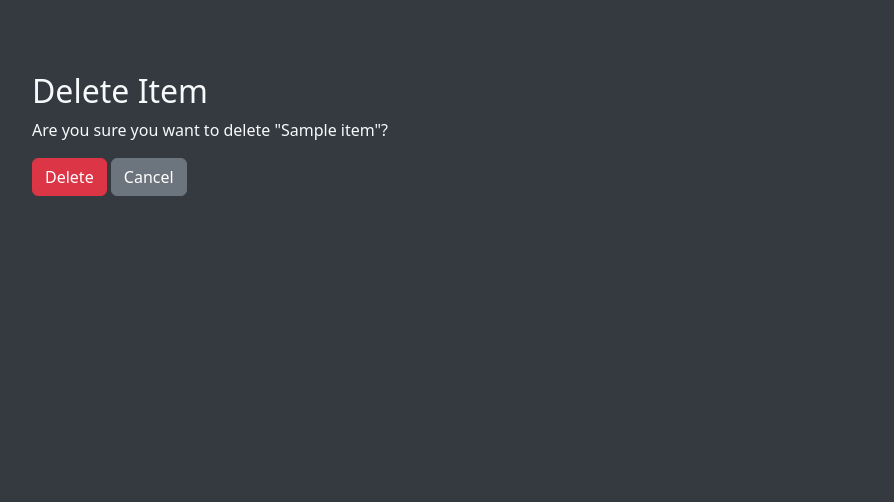
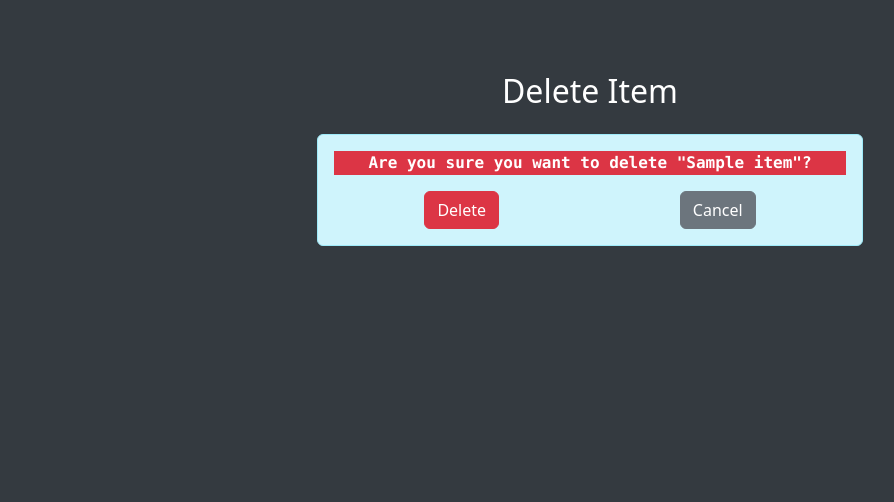
Before and after one commit to chirag-v/openrx, a Django app: page /item/delete/1/ in a window 1280 px wide. Shown: the part 76-578 px from the top of the page, without its empty margins (50-944 px from the left). Run offline with Django 5.2, Linux system fonts and the light colour scheme; tables that the repository leaves empty hold one stand-in row (values such as "Sample post"); some libraries are stand-ins or nearby versions.

Commit message:
added svg logos and improved item pages

```diff
--- a/templates/item/delete_item.html
+++ b/templates/item/delete_item.html
@@ -1,12 +1,22 @@
 {% extends 'base.html' %}
+
+{% block title %}Delete Item{% endblock %}
+
 {% block content %}
 <div class="container mt-5">
-    <h2>Delete Item</h2>
-    <p>Are you sure you want to delete "{{ item.name }}"?</p>
-    <form method="post">
-        {% csrf_token %}
-        <button type="submit" class="btn btn-danger">Delete</button>
-        <a href="{% url 'item_list' %}" class="btn btn-secondary">Cancel</a>
-    </form>
+    <div class="row justify-content-center">
+        <div class="col-md-6">
+            <h2 class="text-center mb-4 text-white">Delete Item</h2>
+            <!-- Bootstrap Danger Box -->
+            <div class="alert alert-info" role="alert">
+                <p class="text-bg-danger text-center fw-bolder font-monospace">Are you sure you want to delete "{{ item.name }}"?</p>
+                <form method="post" class="d-flex justify-content-around">
+                    {% csrf_token %}
+                    <button type="submit" class="btn btn-danger">Delete</button>
+                    <a href="{% url 'item_list' %}" class="btn btn-secondary">Cancel</a>
+                </form>
+            </div>
+        </div>
+    </div>
 </div>
 {% endblock %}
--- a/templates/item/item_list.html
+++ b/templates/item/item_list.html
@@ -16,8 +16,8 @@
                 <td>{{ item.name }}</td>
                 <td>{{ item.type }}</td>
                 <td>
-                    <a href="{% url 'edit_item' item.pk %}" class="btn btn-warning">Edit</a>
-                    <a href="{% url 'delete_item' item.pk %}" class="btn btn-danger">Delete</a>
+                    <a href="{% url 'edit_item' item.pk %}" class="btn btn-sm btn-primary m-1">Edit</a>
+                    <a href="{% url 'delete_item' item.pk %}" class="btn btn-sm btn-danger m-1">Delete</a>
                 </td>
             </tr>
             {% endfor %}
```
